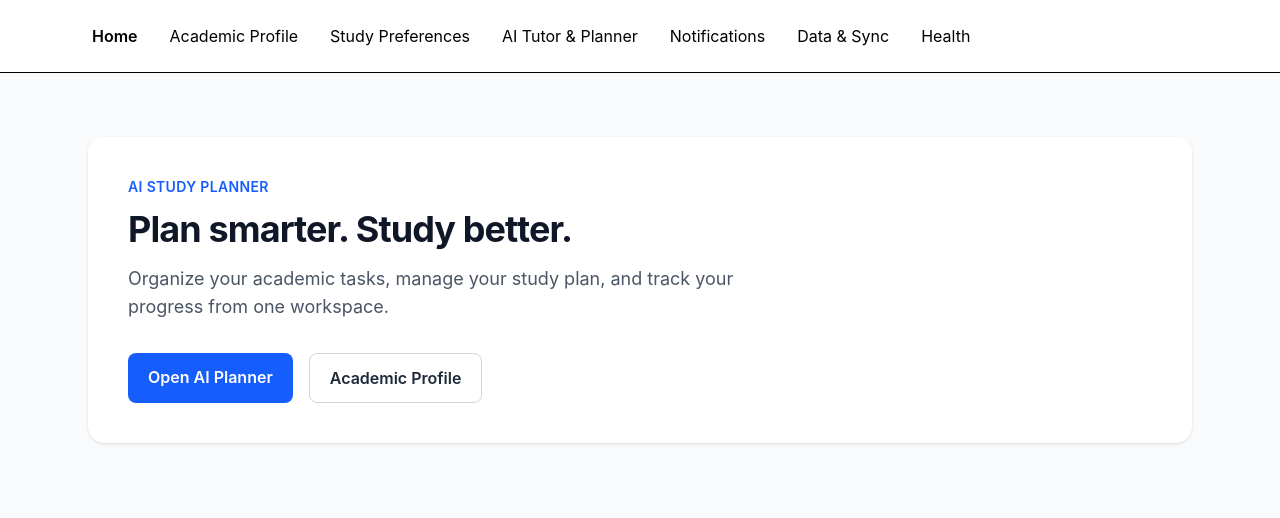
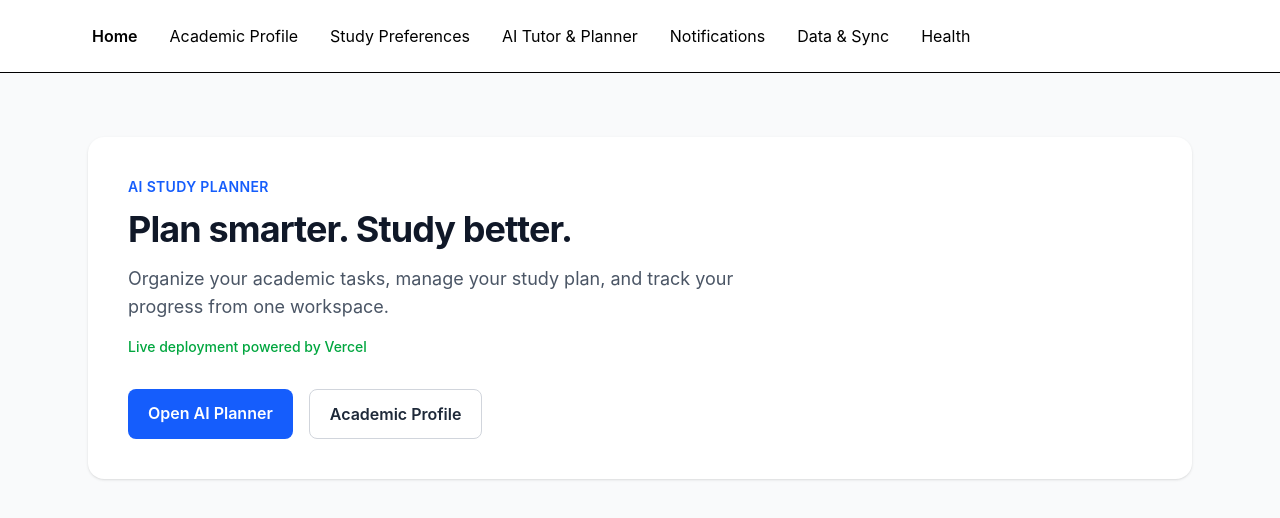
Before and after one commit to nilayvaishnava69-ops/ai-study-planner, a Next.js app: page / in a window 1280 px wide. Shown: the top 518 px of the page. Built offline with nearby package versions, Linux system fonts and the light colour scheme.

Commit message:
docs: verify automatic Vercel deployment

```diff
--- a/app/page.jsx
+++ b/app/page.jsx
@@ -15,7 +15,9 @@ export default function HomePage() {
             Organize your academic tasks, manage your study plan,
             and track your progress from one workspace.
           </p>
-
+         <p className="mt-4 text-sm font-medium text-green-600">
+  Live deployment powered by Vercel
+</p>
           <div className="mt-8 flex flex-wrap gap-4">
             <a
               href="/ai-planner"
```
